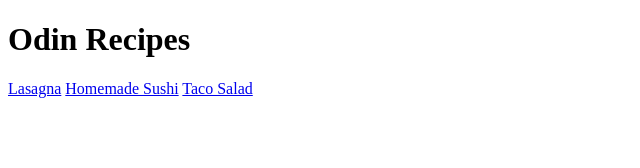
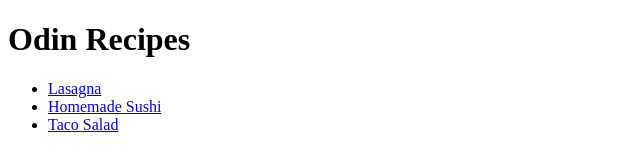
Before and after one commit to avraneel/odin-recipies, a plain HTML site: page index.html in a window 1280 px wide. Shown: the whole page, without its empty margins (0-640 px from the left). Drawn offline with Linux system fonts and the light colour scheme.

Commit message:
Put recipies in a list
The recipies are now put in an unordered list for better visibility.

```diff
--- a/index.html
+++ b/index.html
@@ -6,8 +6,10 @@
     </head>
     <body>
         <h1>Odin Recipes</h1>
-        <a href="./recipes/lasagna.html">Lasagna</a>
-        <a href="./recipes/homemade-sushi.html">Homemade Sushi</a>
-        <a href="./recipes/taco-salad.html">Taco Salad</a>
+        <ul>
+            <li><a href="./recipes/lasagna.html">Lasagna</a></li>
+            <li><a href="./recipes/homemade-sushi.html">Homemade Sushi</a></li>
+            <li><a href="./recipes/taco-salad.html">Taco Salad</a></li>
+        </ul>
     </body>
 </html>
```
